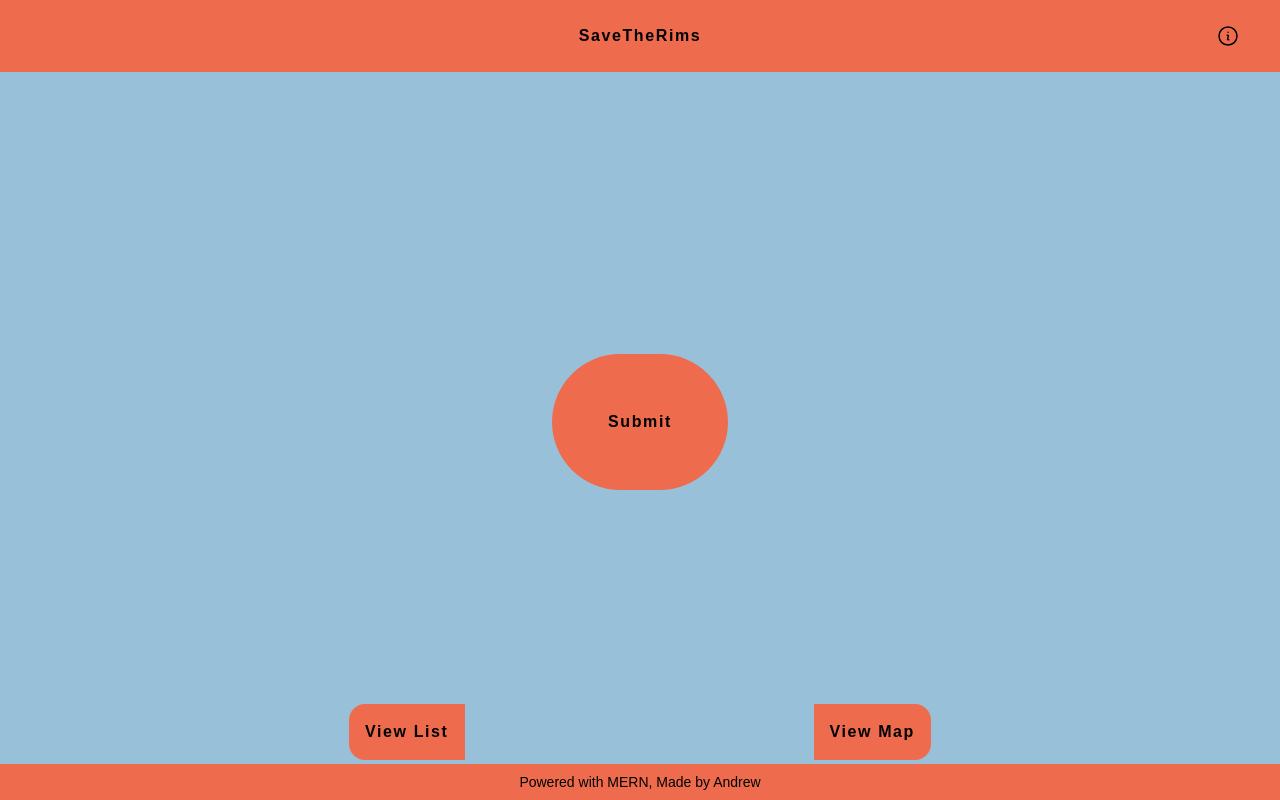
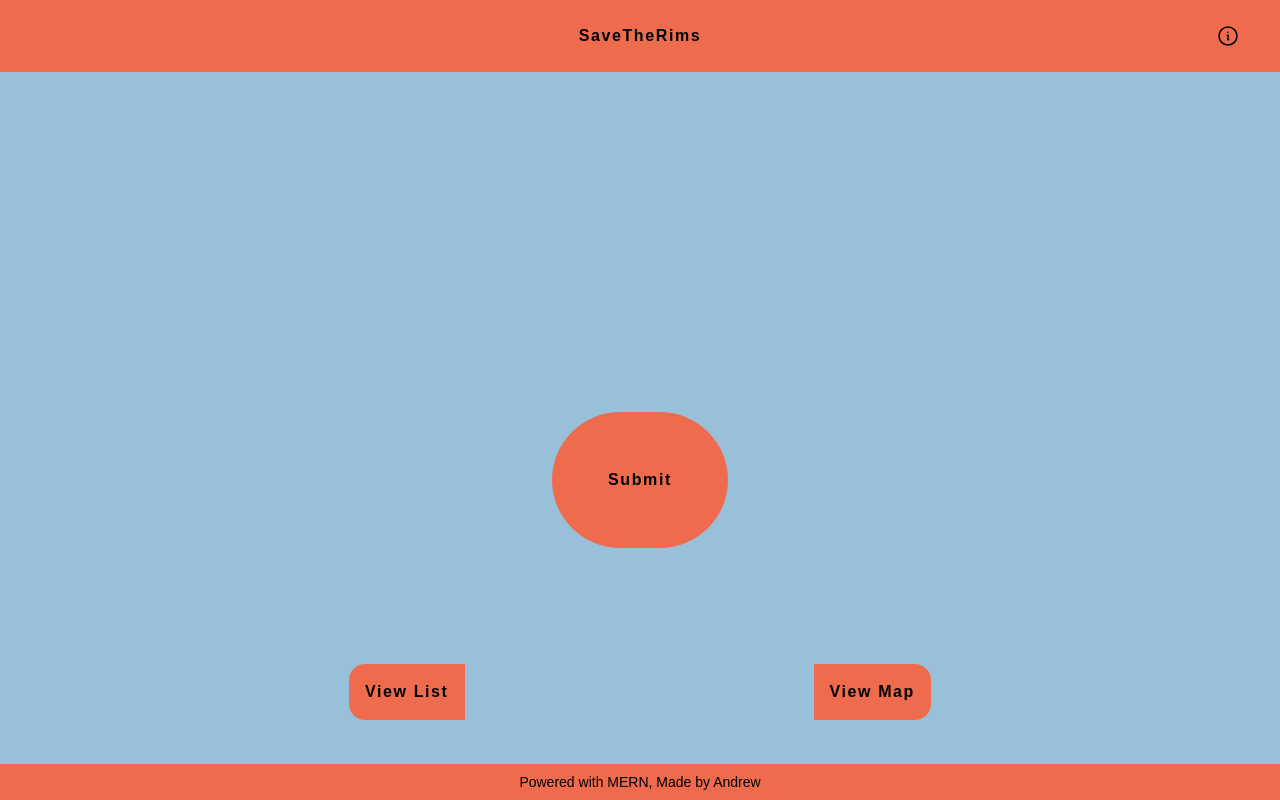
Before and after one commit to asaganda/savetherims_frontend, a React (Create React App) app: page / in a window 1280 px wide. Built offline with nearby package versions, Linux system fonts and the light colour scheme; no server answers.

Commit message:
refactored homepage alignment

```diff
--- a/src/App.js
+++ b/src/App.js
@@ -110,7 +110,7 @@ const App = () => {
 
   return(
     <BrowserRouter>
-      <header className="sticky text-center w-screen">
+      <header className="fixed text-center w-screen">
         <Routes>
           <Route index element={<Header/>}></Route>
           <Route path="/list" element={<NavHeader/>}>
@@ -120,7 +120,7 @@ const App = () => {
           <Route path="/map" element={<NavHeader/>}></Route>
         </Routes>
       </header>
-      <main className="h-[700px]">
+      <main className="h-screen pt-[10em]">
         <Routes>
             <Route index element={<Home handleGeolocate={handleGeolocate} submitStatus={submitStatus} recordSuccess={recordSuccess}/>}></Route>
             <Route path="/list">
@@ -132,7 +132,7 @@ const App = () => {
             <Route path="*" element={<NotFound />}></Route>
         </Routes>
       </main>
-      <footer>
+      <footer className='fixed bottom-0 w-full'>
         <Footer />
       </footer>
     </BrowserRouter>
--- a/src/pages/Home.js
+++ b/src/pages/Home.js
@@ -17,7 +17,7 @@ const Home = (props) => {
             <div className="h-full flex items-center justify-center">
                 <button className="bg-brand_orange p-14 rounded-full text-black font-bold tracking-widest" onClick={() => props.handleGeolocate()}>Submit</button>
             </div>
-            <div className="absolute bottom-0 mb-10 w-full flex justify-evenly">
+            <div className="absolute bottom-0 mb-20 w-full flex justify-evenly">
                 {/* <p className="italic">Click one of the below options to view:</p> */}
                 <Link to="/list"><button className="bg-brand_orange p-4 text-black font-bold tracking-widest rounded-l-2xl">View List</button></Link>
                 <Link to="/map"><button className="bg-brand_orange p-4 text-black font-bold tracking-widest rounded-r-2xl">View Map</button></Link>
```
